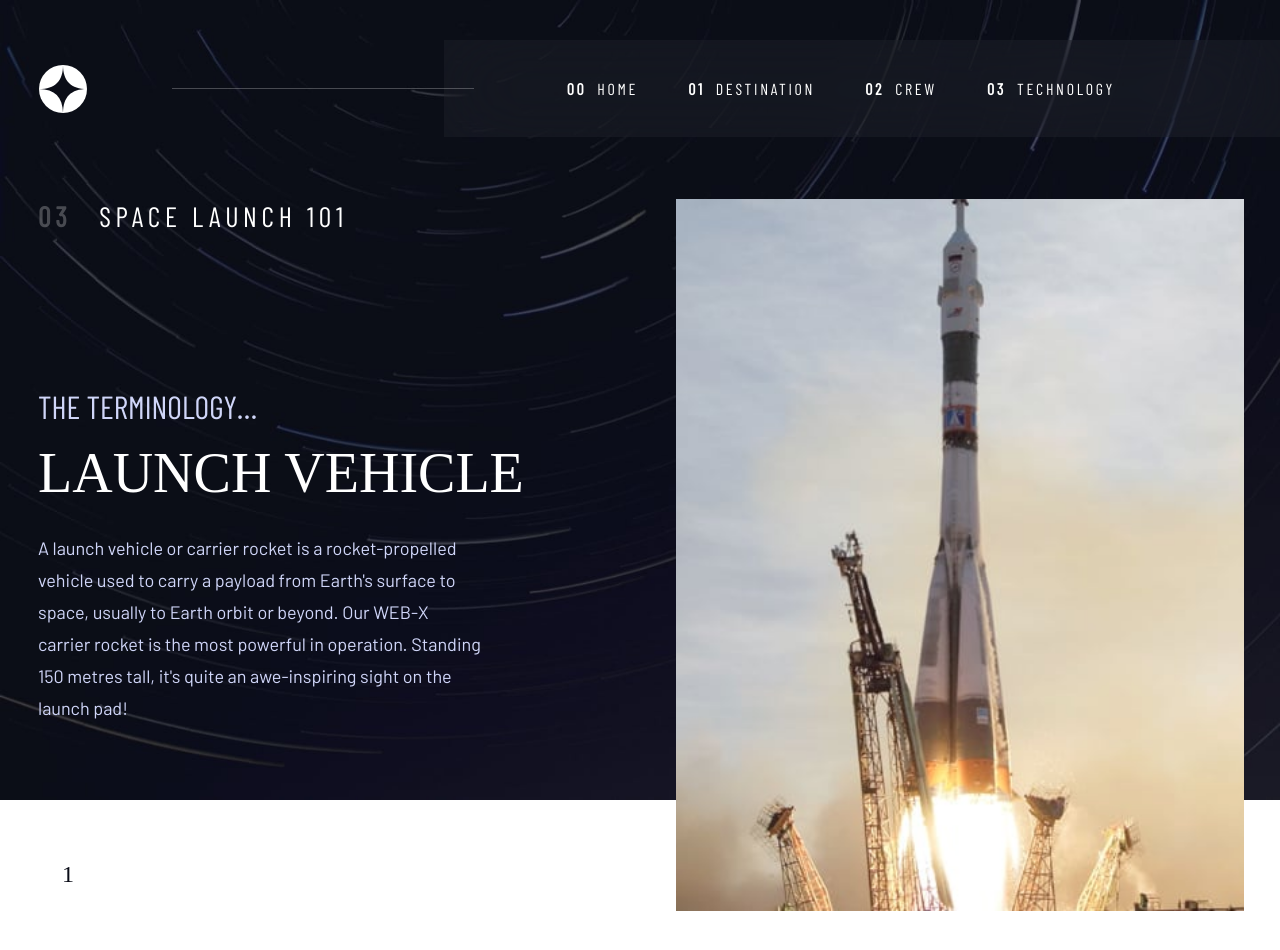
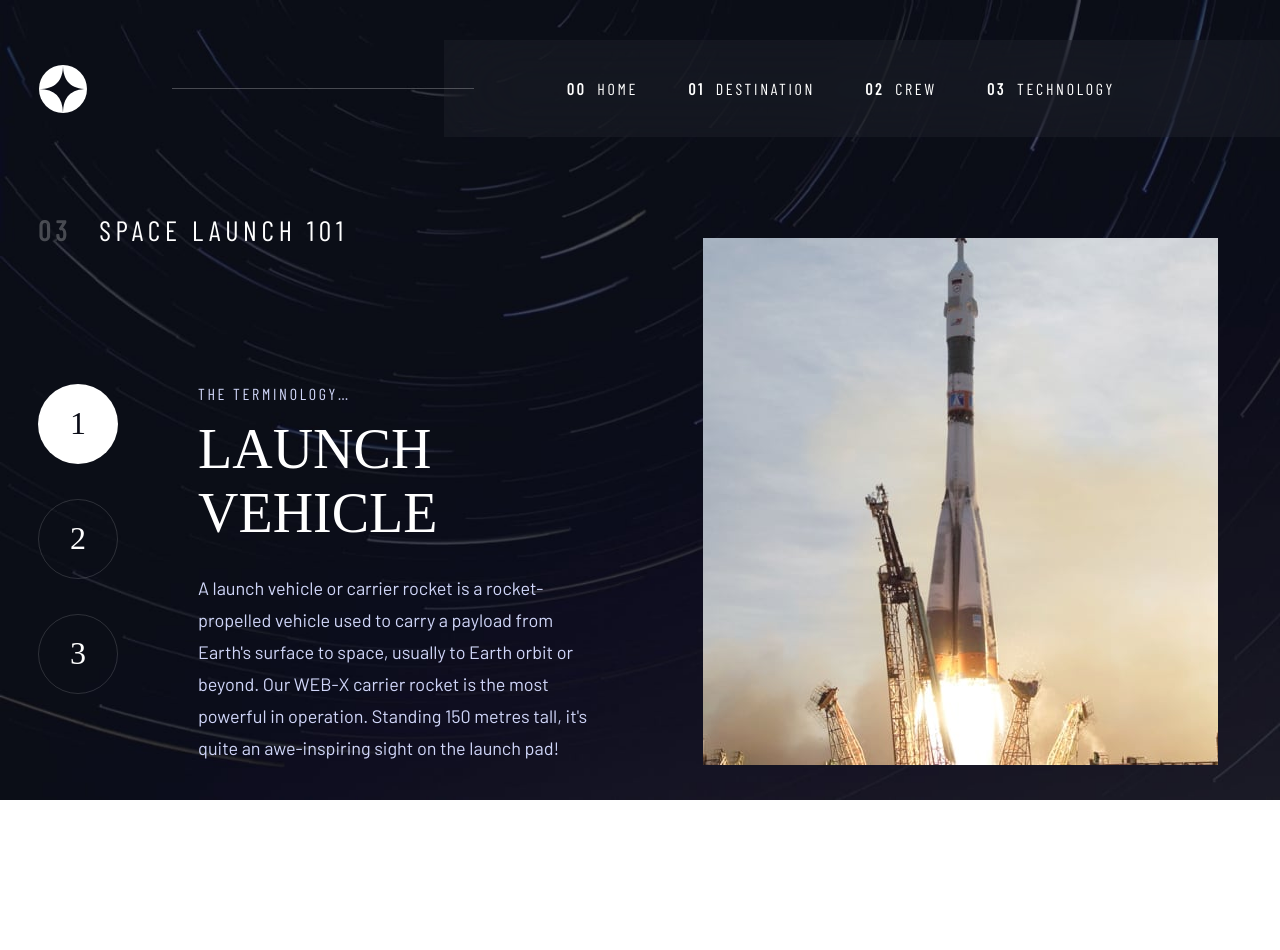
Before and after one commit to YerikAH/space-tourism-frontend-mentor, a React (Vite) app: page / in a window 1280 px wide. Shown: the top 950 px of the page. After the commit the page ends 889 px from the top, so only its background shows below. Built offline with nearby package versions, Linux system fonts and the light colour scheme; a web font is replaced by a local one.

Commit message:
Dev: desktop tech

```diff
--- a/src/components/screen/TechComponent.tsx
+++ b/src/components/screen/TechComponent.tsx
@@ -5,7 +5,7 @@ import FetchContext from "../../context/fetchContext";
 import {changeTrueValue} from "../../helpers/changeTrueValue";
 import {Tech} from "../../interface/data";
 import {Options} from "../../interface/options";
-import {BgGround, DivGridOne, DivGridTwo, MainStyle, SectionStyle} from "../../styles/tech_styles";
+import {BgGround, DivGridOne, DivGridTwo, DivStart, DivTitle, HeadlineSecond, MainStyle, SectionStyle, BStyle, DivSeparate} from "../../styles/tech_styles";
 import NavegatorComponent from "../NavegatorComponent";
 import TechInfo from "../tech/TechInfo";
 import TechImage from "../tech/TechImage";
@@ -52,8 +52,22 @@ export default function TechComponent() {
       <MainStyle>
 	<SectionStyle>
 	  <DivGridOne>
-	    <TechImage image_path_mobile={data.image_path_mobile} description={data.description} name={data.name} image_path_desktop={data.image_path_desktop} />
-	    <TeachNav options={options} handleClick={handleClick}/>
+
+	    <DivStart>
+	      <DivTitle>
+		<BStyle>03</BStyle>
+		<HeadlineSecond>SPACE LAUNCH 101</HeadlineSecond>
+	      </DivTitle>
+	    </DivStart>
+	    <DivSeparate>
+	      <TechImage
+		image_path_mobile={data.image_path_mobile}
+		description={data.description}
+		name={data.name}
+		image_path_desktop={data.image_path_desktop}
+	      />
+	      <TeachNav options={options} handleClick={handleClick}/>
+	    </DivSeparate>
 	  </DivGridOne>
 	  <DivGridTwo>
 	    <TechInfo  image_path_mobile={data.image_path_mobile} description={data.description} name={data.name} image_path_desktop={data.image_path_desktop} />
--- a/src/components/tech/TechImage.tsx
+++ b/src/components/tech/TechImage.tsx
@@ -11,6 +11,7 @@ import {
   ImageRespon,
   SubtitleOne,
   TextBodyOne,
+	DivContent,
 } from "../../styles/tech_styles";
 
 export default function TechImage({
@@ -21,21 +22,15 @@ export default function TechImage({
 }: Tech) {
   return (
     <>
-      <DivStart>
-        <DivTitle>
-          <BStyle>03</BStyle>
-          <HeadlineSecond>SPACE LAUNCH 101</HeadlineSecond>
-        </DivTitle>
-      </DivStart>
 
       <ImageRespon className="mobile">
 	<ImageTech src={image_path_mobile} />
       </ImageRespon>
-
-      <SubtitleOne className="tablet"> THE TERMINOLOGY… </SubtitleOne>
-      <HeadlinePrincipal className="tablet">{name}</HeadlinePrincipal>
-
-      <TextBodyOne className="tablet">{description}</TextBodyOne>
+      <DivContent>
+	<SubtitleOne className="tablet"> THE TERMINOLOGY… </SubtitleOne>
+	<HeadlinePrincipal className="tablet">{name}</HeadlinePrincipal>
+	<TextBodyOne className="tablet">{description}</TextBodyOne>
+      </DivContent>
     </>
   );
 }
--- a/src/styles/tech_styles.ts
+++ b/src/styles/tech_styles.ts
@@ -31,7 +31,7 @@ export const MainStyle = styled.main`
     margin-top: 2.5rem;
   }
   @media (min-width: 1000px) {
-    margin-top: 3.875rem;
+    margin-top: 4.75rem;
   }
 `;
 export const SectionStyle = styled.section`
@@ -77,8 +77,13 @@ export const Navigation = styled.nav`
     margin: 0;
   }
   @media (min-width: 1000px) {
-    margin-top: 7.5rem;
-  }
+    margin-top: 0;
+    flex-direction:column;
+    height: auto;
+    align-self: stretch;
+    gap:0;
+    justify-content:space-between;
+ }
 `;
 export const NavigationOptions = styled.button`
   background: transparent;
@@ -94,6 +99,11 @@ export const NavigationOptions = styled.button`
     width: 3.75rem;
     height: 3.75rem;
     font-size: 1.5rem;
+  }
+  @media (min-width: 1000px) {
+    width: 5rem;
+    height: 5rem;
+    font-size: 2rem;
   }
 `;
 
@@ -116,10 +126,10 @@ export const ImageRespon = styled.div`
     margin: 3.75rem 0 3.75rem 0;
   }
   @media (min-width: 1000px) {
-    margin-top: 0;
+    margin-top: 1.55rem;
     display: ${(props) => (props.className === "mobile" ? "none" : "block")};
-    width: 35.5rem;
-    height: 44.5rem;
+    width: 32.188rem;
+    height: 32.938rem;
     max-width: none;
     max-height: none;
   }
@@ -167,6 +177,7 @@ export const HeadlinePrincipal = styled.h2`
   @media (min-width: 1000px) {
 
     display: ${(props) => (props.className === "mobile" ? "none" : "block")};
+    margin-top: 0.8rem;
     font-size: 3.5rem;
     line-height: 4rem;
     text-align: left;
@@ -177,18 +188,20 @@ export const SubtitleOne = styled.h3`
   text-align: center;
   text-transform: uppercase;
   color: var(--purple-light);
-  mix-blend-mode: normal;
+mix-blend-mode: normal;
+letter-spacing: 2.36px;
   display: ${(props) => (props.className === "mobile" ? "block" : "none")};
   @media (min-width: 720px) {
     font-size: 1rem;
     margin-top: 2.75rem;
+    letter-spacing:2.7px;
   }
   @media (min-width: 1000px) {
     display: ${(props) => (props.className === "mobile" ? "none" : "block")};
-    font-size: 2rem;
-    line-height: 2.4rem;
+    font-size: 1rem;
+    line-height: 1.25rem;
     text-align: left;
-    margin-top: 9.625rem;
+    margin-top: 0rem;
   }
 `;
 
@@ -251,3 +264,19 @@ export const HeadlineSecond = styled.h2`
   text-align: left;
   }
 `;
+
+export const DivContent = styled.div``;
+
+export const DivSeparate = styled.div`
+  display:grid;
+  place-items:center;
+  width:100%;
+  @media(min-width:1000px){
+    display:flex;
+    flex-direction: row-reverse;
+    margin-top: 8.563rem;
+    place-items:start;
+    gap:5rem;
+    height:19.375rem;
+  }
+`;
```
